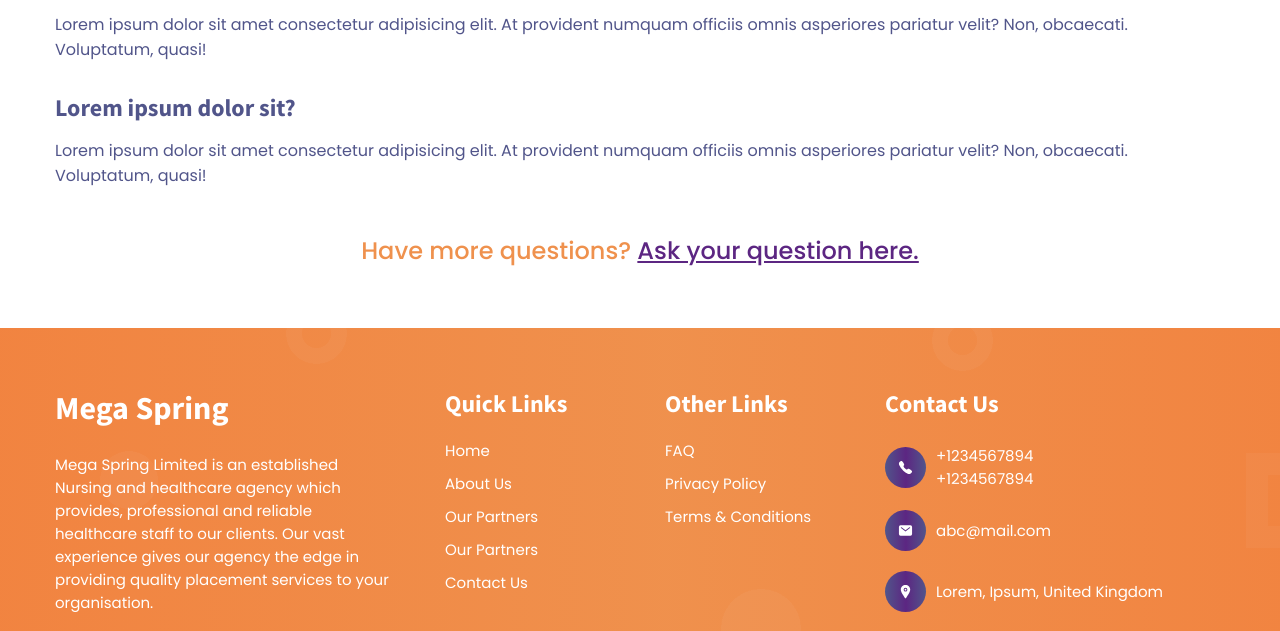
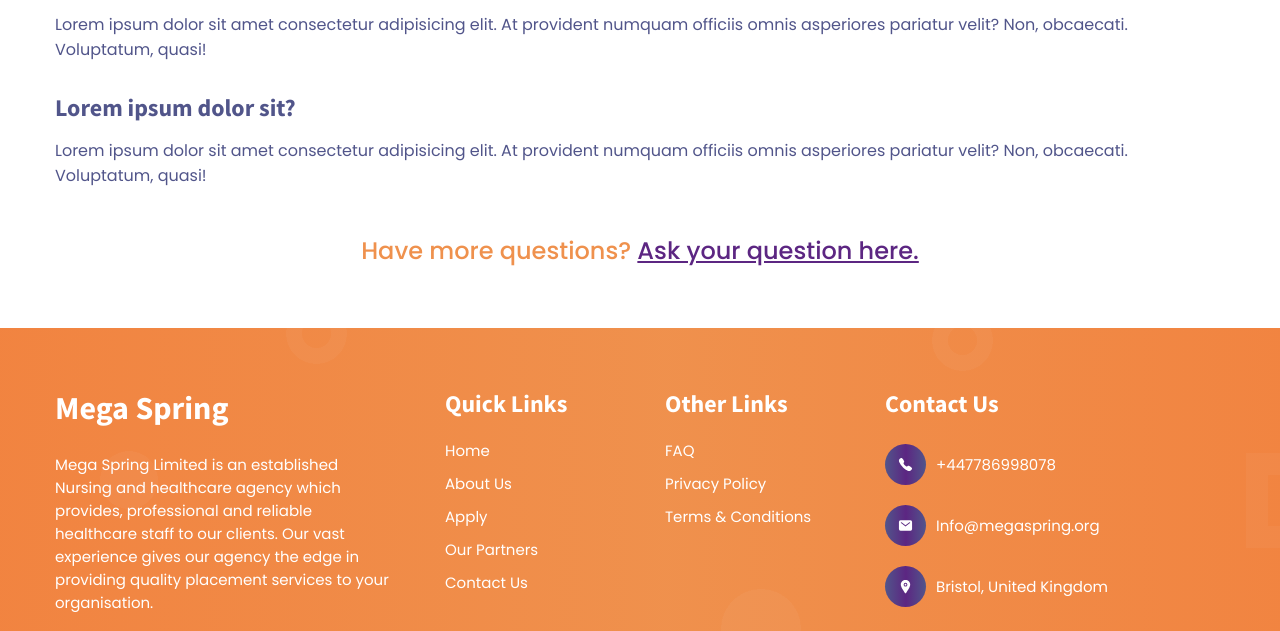
Before and after one commit to seguna15/mega-spring, a plain HTML site: page faq.html in a window 1280 px wide. Shown: the part 1632-2263 px from the top of the page. Drawn offline with nearby package versions, Linux system fonts and the light colour scheme.

Commit message:
final frontend

```diff
--- a/faq.html
+++ b/faq.html
@@ -179,7 +179,9 @@
                <div class="footer-brand">
                    <a href="" class="logo">Mega Spring</a>
                    <p class="text">
-                        Mega Spring Limited is an established Nursing and healthcare agency which provides, professional and reliable healthcare staff to our clients. Our vast experience gives our agency the edge in providing quality placement services to your organisation.
+                       Mega Spring Limited is an established Nursing and healthcare agency which provides, professional
+                       and reliable healthcare staff to our clients. Our vast experience gives our agency the edge in
+                       providing quality placement services to your organisation.
                    </p>
 
                    <ul class="social-list">
@@ -215,7 +217,7 @@
                        <a href="./about.html" class="footer-link">About Us</a>
                    </li>
                    <li>
-                        <a href="./apply.html" class="footer-link">Our Partners</a>
+                       <a href="./apply.html" class="footer-link">Apply</a>
                    </li>
                    <li>
                        <a href="./partners.html" class="footer-link">Our Partners</a>
@@ -267,8 +269,7 @@
                            <ion-icon name="call"></ion-icon>
                        </div>
                        <div>
-                            <a href="tel:+1247859394" class="footer-item-link">+1234567894</a>
-                            <a href="tel:+1247859394" class="footer-item-link">+1234567894</a>
+                           <a href="tel:+447786998078" class="footer-item-link">+447786998078</a>
                        </div>
                    </li>
 
@@ -277,7 +278,7 @@
                            <ion-icon name="mail"></ion-icon>
                        </div>
                        <div>
-                            <a href="mailto:abc@mail.com" class="footer-item-link">abc@mail.com</a>
+                           <a href="mailto:info@megaspring.org" class="footer-item-link">Info@megaspring.org</a>
                        </div>
                    </li>
 
@@ -286,7 +287,7 @@
                            <ion-icon name="location"></ion-icon>
                        </div>
                        <address class="footer-item-link">
-                            Lorem, Ipsum, United Kingdom
+                           Bristol, United Kingdom
                        </address>
                    </li>
 
```
Also changed, not shown: about.html (+7 -6 lines), apply.html (+7 -6 lines), contact.html (+7 -6 lines), index.html (+4 -5 lines), partners.html (+7 -6 lines). Lines whose indentation alone changed are shown as unchanged.
